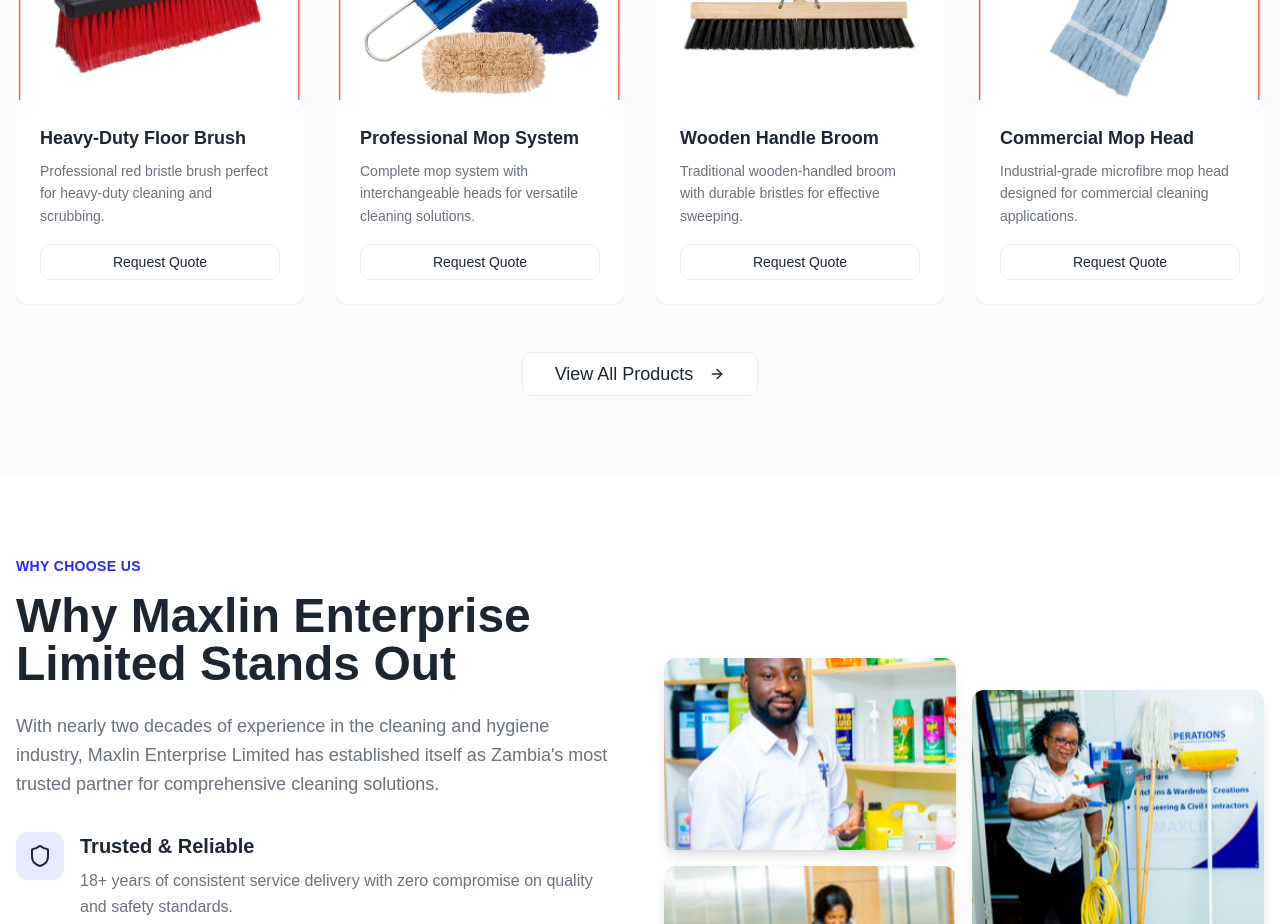
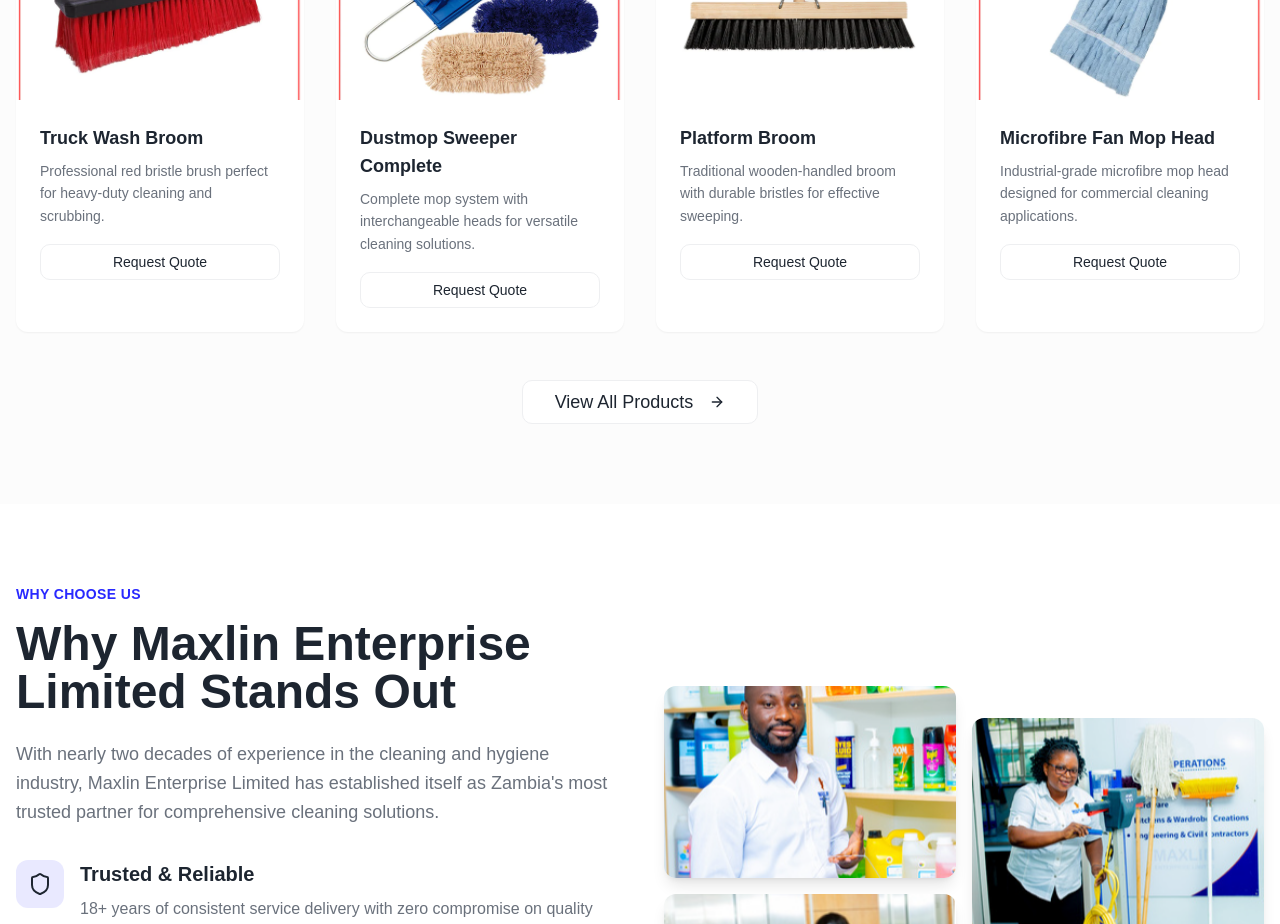
Before and after one commit to BlvckKryptonite/maxlin-custom-site, a React (Vite) app: page / in a window 1280 px wide. Shown: the part 3760-4684 px from the top of the page. Built offline with nearby package versions, Linux system fonts and the light colour scheme.

Commit message:
Update product names
Update product names in the Featured Products section as requested:
- Heavy-Duty Floor Brush to Truck Wash Broom
- Professional Mop System to Dustmop Sweeper Complete
- Wooden Handle Broom to Platform Broom
- Commercial Mop Head to Microfibre Fan Mop Head

```diff
--- a/src/components/ProductsSection.tsx
+++ b/src/components/ProductsSection.tsx
@@ -5,22 +5,22 @@ import { Card, CardContent } from '@/components/ui/card';
 export const ProductsSection = () => {
   const featuredProducts = [
     {
-      name: "Heavy-Duty Floor Brush",
+      name: "Truck Wash Broom",
       description: "Professional red bristle brush perfect for heavy-duty cleaning and scrubbing.",
       image: "/lovable-uploads/04c8dac2-a095-4bc9-8eb4-622d9d061849.png"
     },
     {
-      name: "Professional Mop System",
+      name: "Dustmop Sweeper Complete",
       description: "Complete mop system with interchangeable heads for versatile cleaning solutions.",
       image: "/lovable-uploads/b73acd5b-1bc4-41a2-aca0-13c9214a2357.png"
     },
     {
-      name: "Wooden Handle Broom",
+      name: "Platform Broom",
       description: "Traditional wooden-handled broom with durable bristles for effective sweeping.",
       image: "/lovable-uploads/a3bd66ea-4277-4ea7-927d-92a83082d261.png"
     },
     {
-      name: "Commercial Mop Head",
+      name: "Microfibre Fan Mop Head",
       description: "Industrial-grade microfibre mop head designed for commercial cleaning applications.",
       image: "/lovable-uploads/98825cda-0494-4b9d-87a2-c717a6447ceb.png"
     }
```
